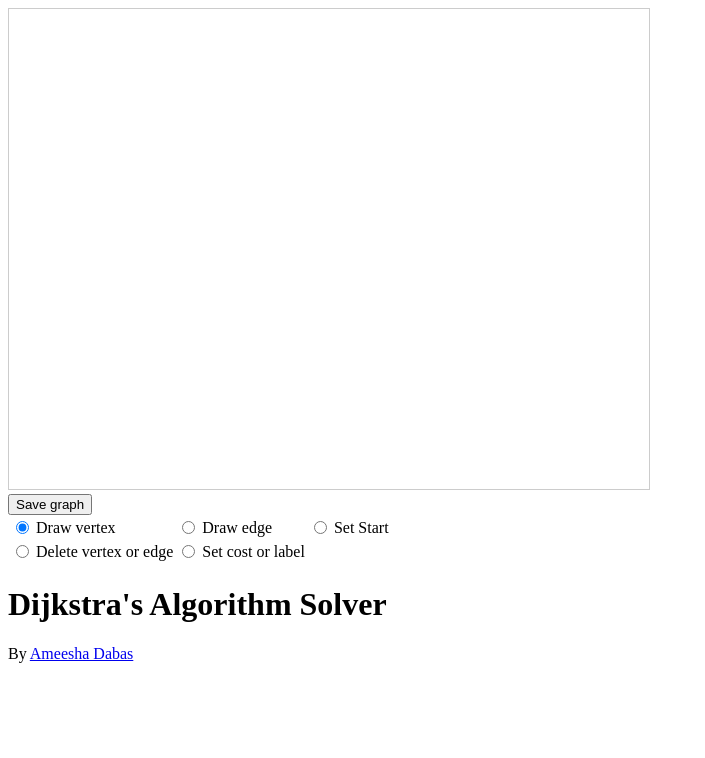
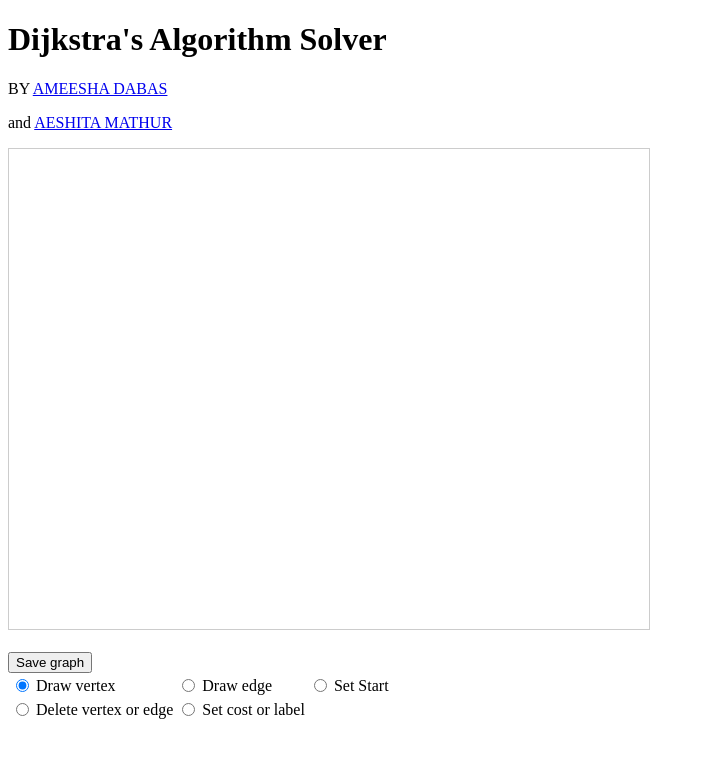
Before and after one commit to AmeeshaDabas/DijkstraSolver, a plain HTML site: page index.html in a window 1280 px wide. Shown: the whole page, without its empty margins (0-705 px from the left). Drawn offline with Linux system fonts and the light colour scheme.

Commit message:
Update index.html

```diff
--- a/index.html
+++ b/index.html
@@ -6,13 +6,20 @@
 <link rel="stylesheet" type="text/css" href="dijkstra.css">
 </head>
 <body>
-
+<div>
+	<div class="name">
+		<h1 >Dijkstra's Algorithm Solver</h1>
+		<p><a class="by">BY</a> <a class="btn" href="https://github.com/AmeeshaDabas">AMEESHA DABAS</a>
+		<p><a class="by">and</a> <a class="btn" href="https://github.com/aeshitaa">AESHITA MATHUR</a>
+		</div>
+	<div class="board">
 <svg width="640" height="480" version="1.1" id="shortestPathSvg" xmlns="http://www.w3.org/2000/svg">
 	<g id="gedge"></g>
 	<g id="gvertex"></g>
 </svg>
+</div>
 <br>
-<button id="savesvgbutton">Save graph</button>
+<button class="newbtn" id="savesvgbutton">Save graph</button>
 <table>
 	<tr>
 		<td><input type="radio" name="radWorkMode" value="drawVertex" checked=""></td>
@@ -56,10 +63,11 @@
   </div>
 </div>
 
+
+</div>
 <script src="dijkstra.js"></script>
 
-<h1>Dijkstra's Algorithm Solver</h1>
-<p>By <a href="https://github.com/AmeeshaDabas">Ameesha Dabas</a>
+
 
 </body>
 </html>
```
